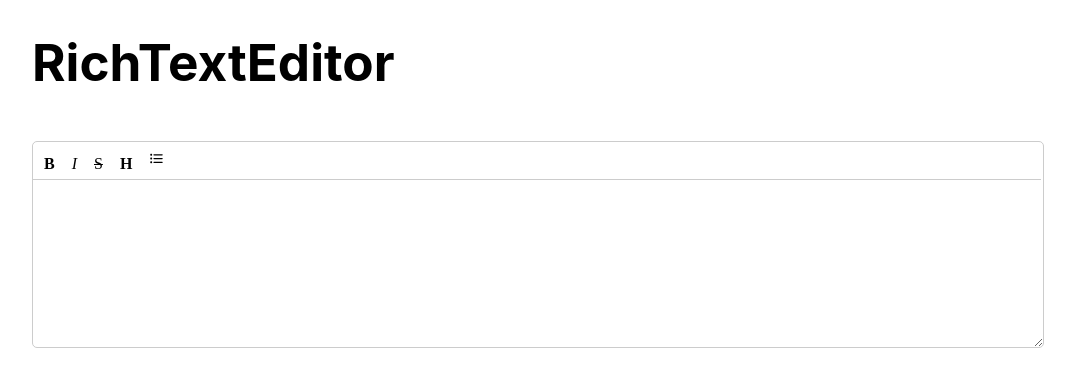
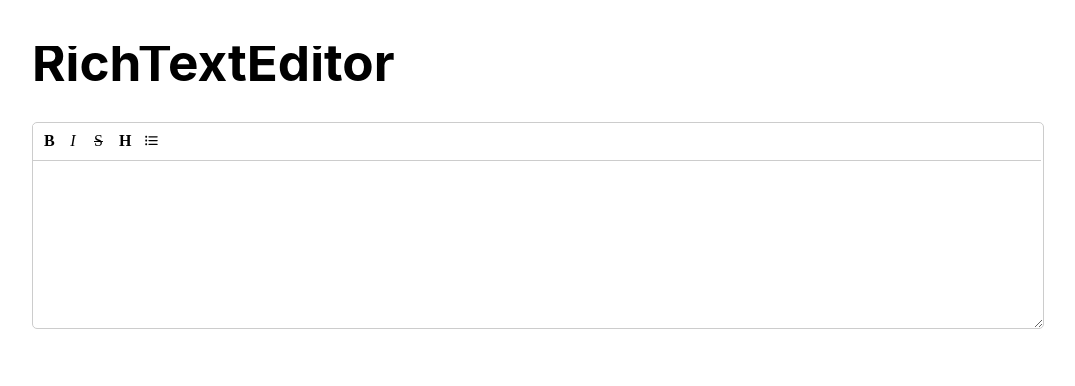
Before and after one commit to bcgov/citz-imb-richtexteditor, a React (Vite) app in the folder app/: page / in a window 1280 px wide. Shown: the top 386 px of the page, without its empty margins (1-1076 px from the left). Built offline with nearby package versions, Linux system fonts and the light colour scheme.

Commit message:
Styling tweaks

```diff
--- a/app/src/App.tsx
+++ b/app/src/App.tsx
@@ -9,7 +9,6 @@ function App() {
   return (
     <div className="main">
       <h1>RichTextEditor</h1>
-      <br />
       <RichTextEditor
         content={content}
         setContent={setContent}
--- a/src/styles.css
+++ b/src/styles.css
@@ -1,6 +1,7 @@
 .container {
   width: 100%;
   padding: 0;
+  margin-top: 5px;
 }
 
 .toolbar {
@@ -8,6 +9,7 @@
   padding: 5px;
   margin: 1px;
   width: calc(100% - 2px);
+  height: 25px;
   border-bottom: solid 1px #ccc;
   z-index: 10;
   position: relative;
@@ -17,6 +19,8 @@
 }
 
 .button {
+  height: 20px;
+  width: 20px;
   background-color: transparent;
   border: none;
   margin-right: 5px;
@@ -54,7 +58,7 @@
   border-radius: 5px;
   left: 9px;
   width: calc(100% - 20px);
-  height: 35px; /* Height of the area to hide */
+  height: 40px; /* Height of the area to hide */
   background-color: #fff; /* Match the background color of the editor */
   z-index: 2; /* Ensure it's above the content */
 }
@@ -84,10 +88,8 @@
   border-color: rgb(40, 127, 226);
 }
 
-.button img {
-  padding-bottom: 3px;
+.icon {
+  margin-bottom: -2px;
+  width: 15px;
+  height: 15px;
 }
-
-.icon {
-  width: 15px;
-}
```
